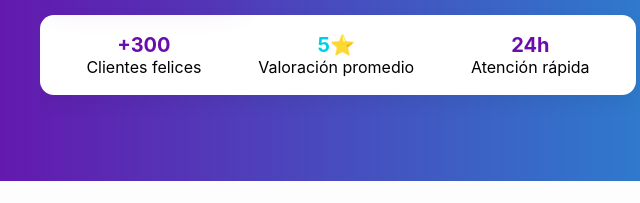
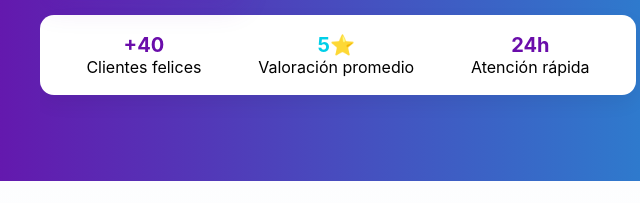
Before and after one commit to byteboxservicios/byteboxweb, a plain HTML site: page index.html in a window 1280 px wide. Shown: the part 449-652 px from the top of the page, 78-718 px from the left. Drawn offline with Linux system fonts and the light colour scheme.

Commit message:
Update index.html

```diff
--- a/index.html
+++ b/index.html
@@ -154,7 +154,7 @@
 
           <div style="height:18px"></div>
           <div class="card" style="display:flex;justify-content:space-around;align-items:center;text-align:center;flex-wrap:wrap;">
-            <div><strong style="font-size:20px;color:var(--purple)">+300</strong><br><span style="color:black;">Clientes felices</span></div>
+            <div><strong style="font-size:20px;color:var(--purple)">+40</strong><br><span style="color:black;">Clientes felices</span></div>
             <div><strong style="font-size:20px;color:var(--cyan)">5⭐</strong><br><span style="color:black;">Valoración promedio</span></div>
             <div><strong style="font-size:20px;color:var(--purple)">24h</strong><br><span style="color:black;">Atención rápida</span></div>
           </div>
```
